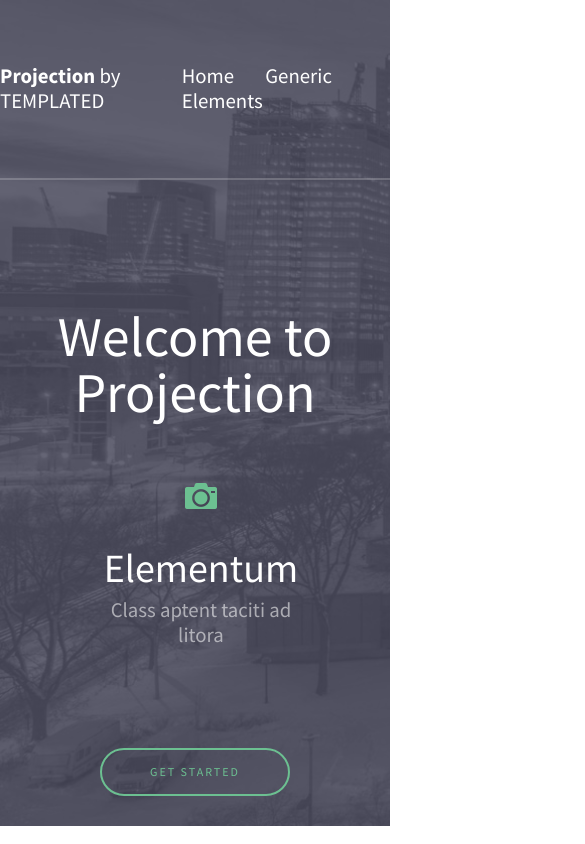
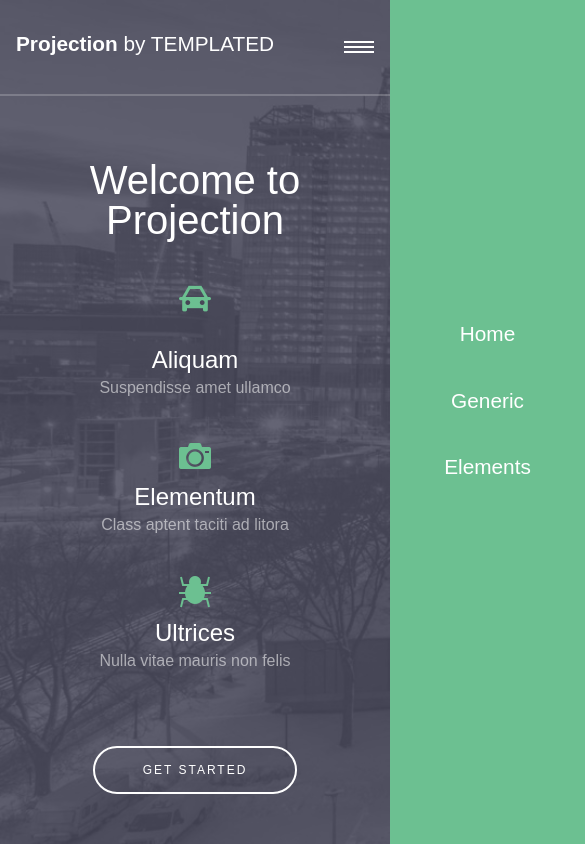
Before and after one commit to IlyaPushkarev/Site, a plain HTML site: page Projection/My/index.html in a window 390 px wide. Shown: the top 844 px of the page, 585 px wide, since content can reach past the window. Drawn offline with Linux system fonts and the light colour scheme; files whose address does not match are found by name.

Commit message:
changes made

```diff
--- a/Projection/My/css/projection.css
+++ b/Projection/My/css/projection.css
@@ -5,7 +5,6 @@
 }
 
 a{
-
 	text-decoration: none;
 	color: white;
 }
@@ -16,7 +15,6 @@ body{
 	font-family: 'Source Sans Pro', sans-serif;
 }
 /*////////////////////////Common///////////////////////////////////*/
-
 .container{
 	max-width: 1200px;
 	margin: 0 auto;
@@ -24,22 +22,27 @@ body{
 
 .btn-default{
 	display: inline-block;
-
-	/*height: 3.5em;*/
-
 	border: 2px solid;
 	border-radius: 30px;
 	padding: 15px 4em;
-	/*box-shadow: inset 0 0 3px;*/
-
 	font-size: 0.75em;
 	font-weight: 400;
-	/*line-height: 56px;*/
 	letter-spacing: 2px;
 	text-align: center;
 	text-transform: uppercase;
 	margin-bottom: 30px;
 }
+
+.btn-default:hover {
+	background-color: #6cc091;
+	color: #fff;
+	cursor: pointer;
+}
+
+.btn-default:hover a {
+	color: #fff;
+}
+
 /*///////////////////Header//////////////////////////////////////*/
 header .container{
 	display: flex;
@@ -64,6 +67,38 @@ header .container{
 	margin-right: 0;
 }
 
+.header .navbar a:hover{
+	color: #6cc091;
+}
+/*/////////////////////Menu////////////////////////////////////////*/
+.menu-btn {
+	display: none;
+	width: 30px;
+	height: 30px;
+	position: relative;
+	z-index:2;
+	overflow: hidden;
+}
+
+.menu-btn span {
+	display: block;
+	width: 30px;
+	height: 2px;
+	position: absolute;
+	top: 50%;
+	left: 50%;
+	transform: translate(-50%, -50%);
+	background-color: #fff;
+	transition: all 0.5s;
+}
+
+.menu-btn span:nth-of-type(2) {
+	top: calc(50% - 5px);
+}
+
+.menu-btn span:nth-of-type(3) {
+	top: calc(50% + 5px);
+}
 /*/////////////////////Banner//////////////////////////////////////*/
 
 .background{
@@ -120,8 +155,8 @@ header .container{
 	font-family: 'icomoon';
 	color: #6cc091;
 	left: 50%;
-    margin-right: -50%;
-    transform: translateX(-50%);
+	margin-right: -50%;
+	transform: translateX(-50%);
 
 }
 
@@ -162,19 +197,7 @@ header .container{
 	font-size: 1.3em;
 	color: rgba(255, 255, 255, 0.55);
 }
-
-.banner .btn-default{
-	border-color: #6cc091;
-	/*box-shadow: none;
-	*/
-}
-
-.banner .btn-default a{
-	color: #6cc091;
-}
-
 /*///////////////////////Content///////////////////////////////*/
-
 .content{
 	padding: 112px 0;
 }
@@ -221,19 +244,26 @@ header .container{
 	color: #6cc091;
 }
 
+.content .btn-default:hover a{
+	color: #fff;
+}
 /*/////////////////////Form///////////////////////*/
 .form{
 	background-color: #6cc091;
 	color: white;
 	padding: 112px 0;
-
 }
 
 .form h3{
 	text-align: center;
-	font-size: 1.75em;
+	font-size: 2.75em;
 	font-weight: 400;
 	margin-bottom: 2em;
+}
+
+.form form {
+	width: 70%;
+	margin: 0 auto;
 }
 
 .box__input{
@@ -267,7 +297,7 @@ header .container{
 	border-radius: 10px;
 	background-color: transparent;
 	outline: none;
-
+	color: #fff;
 }
 
 .form input::placeholder,
@@ -286,6 +316,7 @@ header .container{
 .form button{
 	display: block;
 }
+
 .form .btn-default{
 	margin: 50px auto;
 	border-color: white;
@@ -293,6 +324,179 @@ header .container{
 	color: white;
 }
 
+.form .btn-default:hover {
+	transform: scale(1.1);
+}
 .copyright{
 	text-align: center;
 }
+
+@media screen and (max-width: 1200px){
+	header .container {
+		padding: 2em 1em;
+	}
+
+	.banner__wrapper {
+		padding: 4em 1em;
+	}
+
+	.banner__items div:nth-child(1):before,
+	.banner__items div:nth-child(1){
+		padding-right: 10vw;
+	}
+
+	.banner__items div:nth-child(2):before,
+	.banner__items div:nth-child(2){
+		padding: 0 10vw;
+	}
+
+	.banner__items div:nth-child(3):before,
+	.banner__items div:nth-child(3){
+		padding-left: 10vw;
+	}
+}
+
+@media screen and (max-width: 816px){
+	.banner__items div:nth-child(1):before,
+	.banner__items div:nth-child(1){
+		padding-right: 5vw;
+	}
+
+	.banner__items div:nth-child(2):before,
+	.banner__items div:nth-child(2){
+		padding: 0 5vw;
+	}
+
+	.banner__items div:nth-child(3):before,
+	.banner__items div:nth-child(3){
+		padding-left: 5vw;
+	}
+
+	.content,
+	.form {
+		padding: 4em 0;
+	}
+
+	.content .container {
+		flex-direction: column;
+	}
+
+	.content__box {
+		width: 70%;
+		margin: 0 auto;
+	}
+
+	.content__box:last-child .btn-default {
+		margin-bottom: 0;
+	}
+
+	.form h3 {
+		margin-bottom: 1em;
+	}
+}
+
+@media screen and (max-width: 615px){
+	.navbar {
+		position: fixed;
+		top: 0;
+		right: 0;
+		width: 50%;
+		height: 100%;
+		display: flex;
+		flex-direction: column;
+		align-items: center;
+		justify-content: center;
+		padding: 15px;
+		background: #6cc091;
+		transform: translateX(100%);
+	}
+
+	.navbar.active {
+		right: 0;
+		width: 50%;
+		display: flex;
+		flex-direction: column;
+		align-items: center;
+		justify-content: center;
+		transform: translateX(0);
+		transition: transform 0.5s;
+		z-index: 2;
+	}
+
+	.header .navbar a {
+		margin-right: 0;
+		margin-bottom: 2em;
+	}
+
+	.menu-btn {
+		display: block;
+	}
+	.menu-btn.active span:nth-of-type(1) {
+		display: none;
+	}
+
+	.menu-btn.active span:nth-of-type(2) {
+		top: 50%;
+		transform: translate(-50%, 0%) rotate(45deg);
+	}
+
+	.menu-btn.active span:nth-of-type(3) {
+		top: 50%;
+		transform: translate(-50%, 0%) rotate(-45deg);
+	}
+
+	.banner__item h3 {
+		font-size: 1.5em;
+	}
+
+	.banner__item p {
+		font-size: 1em;
+	}
+
+	.content__text p {
+		padding: 0;
+	}
+
+	.box__input {
+		flex-direction: column;
+	}
+
+	.input__wrapper {
+		width: 100%;
+		margin-bottom: 2em;
+	}
+}
+
+@media screen and (max-width: 415px){
+	.banner h1 {
+		font-size: 2.5em;
+	}
+	.banner__items {
+		flex-direction: column;
+		align-items: center;
+	}
+
+	.banner__item {
+		border-right: none;
+
+	}
+	.banner__items div:nth-child(1):before,
+	.banner__items div:nth-child(1){
+		padding-right: 0vw;
+	}
+
+	.banner__items div:nth-child(2):before,
+	.banner__items div:nth-child(2){
+		padding: 5vw 0vw 0vw 0vw;
+	}
+
+	.banner__items div:nth-child(3):before,
+	.banner__items div:nth-child(3){
+		padding: 5vw 0vw 0vw 0vw;
+	}
+}
+
+@media screen and (max-width: 400px){
+	.navbar.active {
+		width: 100%;
+}
--- a/Projection/My/index.html
+++ b/Projection/My/index.html
@@ -8,10 +8,11 @@
 
 	<link rel="stylesheet" type="text/css" href="css/reset.css">
 	<link rel="stylesheet" type="text/css" href="css/style.css">
+	<!-- <link rel="stylesheet" type="text/css" href="css/elements.css"> -->
 	<link rel="stylesheet" type="text/css" href="css/projection.css">
 
 
-	<link href="https://fonts.googleapis.com/css?family=Source+Sans+Pro:300,400,600,700&display=swap" rel="stylesheet">
+	<!-- <link href="https://fonts.googleapis.com/css?family=Source+Sans+Pro:300,400,600,700&display=swap" rel="stylesheet"> -->
 </head>
 <body>
 
@@ -24,10 +25,15 @@
 					</a>
 
 					<nav class="navbar">
-						<a href="projection.html">Home</a>
+						<a href="index.html">Home</a>
 						<a href="generic.html">Generic</a>
 						<a href="elements.html">Elements</a>
 					</nav>
+					<div class="menu-btn">
+						<span></span>
+						<span></span>
+						<span></span>
+					</div>
 				</div>
 			</header>
 
@@ -120,28 +126,6 @@
 		</div>
 	</section>
 
-
-
-
-
-
-
-
-
-
-
-
-
-
-
-
-
-
-
-
-
-
-
-
+	<script type="text/javascript" src="js/main.js"></script>
 </body>
 </html>
--- /dev/null
+++ b/Projection/My/js/main.js
@@ -0,0 +1,13 @@
+/*///////////////////////////Menu//////////////////////////////////*/
+let menuBtn = document.querySelector('.menu-btn');
+let menu = document.querySelector('.navbar');
+menuBtn.addEventListener('click', function(){
+    menu.classList.toggle('active')
+
+    if(menuBtn.classList.toggle('active')){
+        document.body.style.overflowY = 'hidden';
+    }else{
+        document.body.style.overflowY = '';
+    }
+});
+/*/////////////////////////////////////////////////////////////////*/
```
Also changed, not shown: Projection/My/css/elements.css (+5 -10 lines). Lines whose indentation alone changed are shown as unchanged.
